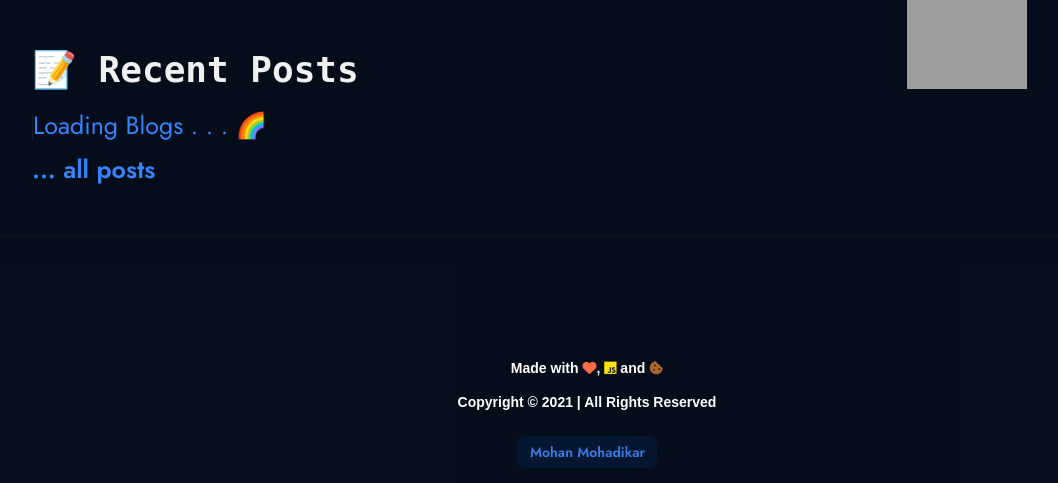
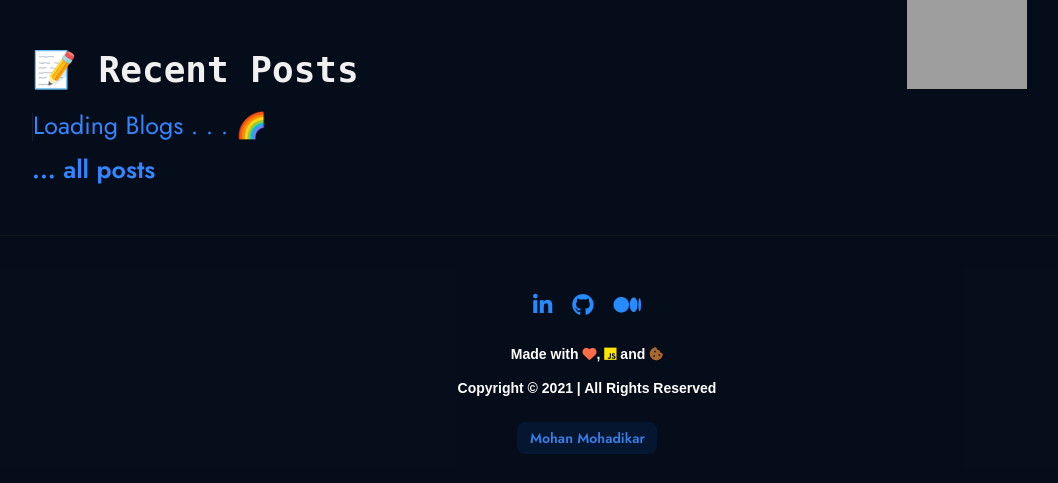
Before and after one commit to mohanmohadikar/mohanmohadikar.github.io, a PHP site: page / in a window 1280 px wide. Shown: the part 2274-2757 px from the top of the page, without its empty margins (53-1111 px from the left). After the commit the page ends 2728 px from the top, so only its background shows below. Run offline with PHP 8.4, Linux system fonts and the light colour scheme; some libraries are stand-ins or nearby versions; some web fonts are replaced; grey boxes are pictures that could not be loaded.

Commit message:
update index footer.

```diff
--- a/assets/css/demo.css
+++ b/assets/css/demo.css
@@ -417,10 +417,32 @@ ul {
     border: 1px solid red;
     border-radius: 50px; */
 }
-
 .social_list li:hover, .social_list li:active {
     color: rgb(253, 113, 196);
 }
+
+.footer-social{
+    width: 100%;
+}
+
+.footer-social-list {
+    list-style: none;
+    justify-content: center;
+  display: flex;
+}
+.footer-social-list li {
+    font-size: 27px;
+    color: rgb(37, 139, 255);
+    transition: all 0.3s ease;
+    /* padding: 5px;
+    border: 1px solid red;
+    border-radius: 50px; */
+}
+.footer-social-list li:hover, .footer-social-list li:active {
+    color: rgb(253, 113, 196);
+}
+
+
 
 
 @media (min-width: 320px) and (max-width: 480px) {
--- a/index.html
+++ b/index.html
@@ -312,13 +312,9 @@
     <div class="inti"></div>
     <div class="horizontal-line"><br><br><br><br></div>
     <div class="main-footer">
-
-
-            <!---
-            <div class="row footer-social-list">
-                <div class="col-lg-12">
-                    <div class="social_box">
-                        <ul class="social_list">
+        <br><br>
+            <div class="footer-social">
+                <ul class="footer-social-list">
                     <a target="blank" href="https://www.linkedin.com/in/mohan-mohadikar-84a911187/">
                         <li class="social_logo">
                             <i class="fab fa-linkedin-in"></i>
@@ -336,12 +332,9 @@
                     </a>
                 </ul>
             </div>
-                </div>
-            </div>
-            --->
 
             <div class="footer-intro" style="text-align: center;">
-                <br><br><br><br><br><p>Made with <i class="fas fa-heart heart_red"></i>, <i class="fab fa-js js_yellow"></i> and <i class="fas fa-cookie-bite cookie_brown"></i></p>
+                <p>Made with <i class="fas fa-heart heart_red"></i>, <i class="fab fa-js js_yellow"></i> and <i class="fas fa-cookie-bite cookie_brown"></i></p>
             </div>
 
             <div class="footer-copy-right" style="font-size: 40px;">
@@ -350,11 +343,6 @@
             <div class="footer-brand">
                 &nbsp;&nbsp;&nbsp;&nbsp;<a class="navbar-brand" href="#introduction-me"><p style="color:rgb(57, 125, 228); padding:4px 2px; background-color:rgba(12, 80, 182,0.15); border-radius:8px; width:140px; margin-top: 7px; padding-left:11px; padding-right: 11px;">Mohan Mohadikar</p></a>
             </div>
-
-
-
-
-
     </div>
 
 </div>
```
Lines whose indentation alone changed are shown as unchanged.
